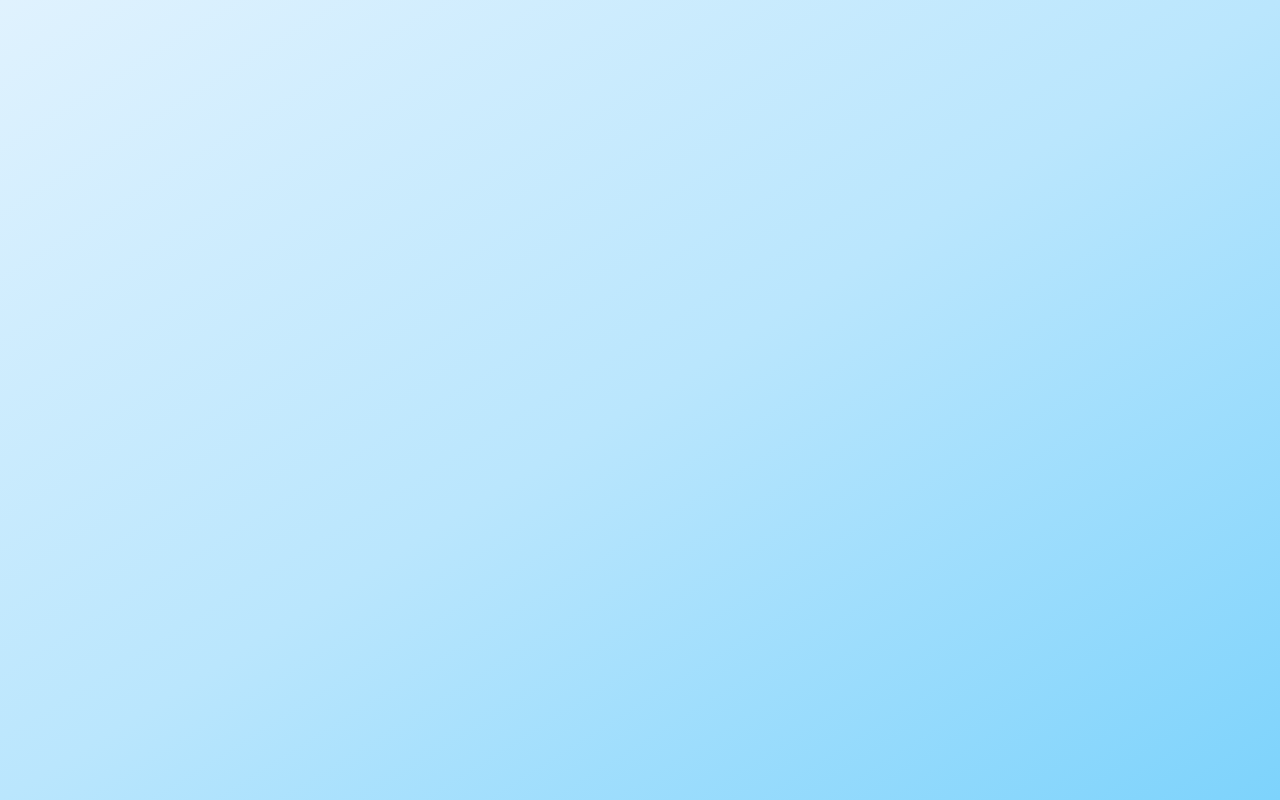
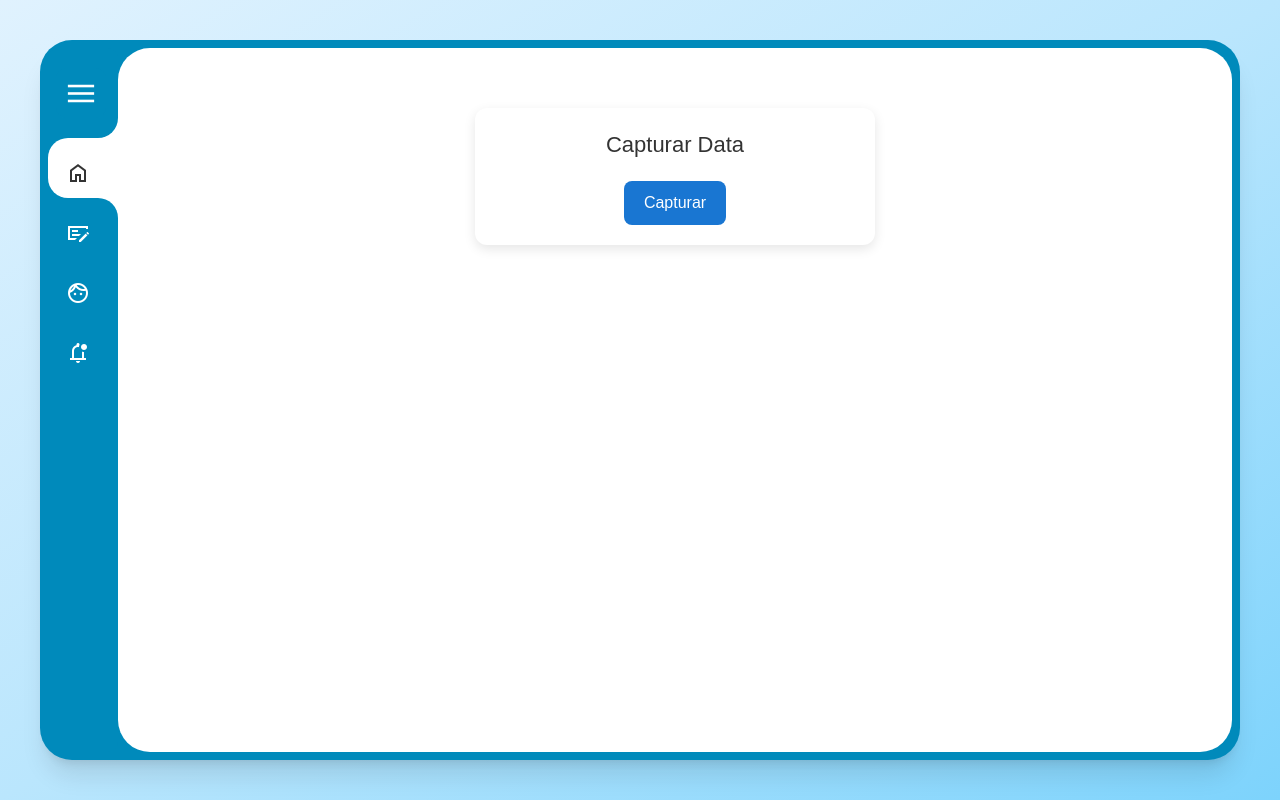
Before and after one commit to Johanlex20/AutoFac, an Angular app: page /admin/home in a window 1280 px wide. Before the commit this address led to /. Built offline with nearby package versions, Linux system fonts and the light colour scheme; a web font is replaced by a local one.

Commit message:
Modificaicon Rutas admin a modulo lazy y se arreglan los link del sidebar

```diff
--- a/src/app/app-routing.module.ts
+++ b/src/app/app-routing.module.ts
@@ -1,29 +1,16 @@
-import { Component, NgModule } from '@angular/core';
+import { NgModule } from '@angular/core';
 import { RouterModule, Routes } from '@angular/router';
-import { DashBoardComponent } from './dash-board/dash-board.component';
-import { HomeComponent } from './home/home.component';
-import { MessagesComponent } from './messages/messages.component';
-import { RegistrosComponent } from './registros/registros.component';
-import { UserComponent } from './user/user.component';
 
 const routes: Routes = [
-   {
+  {
     path: '',
-    redirectTo: 'dashboard/home',
+    redirectTo: 'admin/home',
     pathMatch: 'full'
   },
   {
-    path:'dashboard',
-    component: DashBoardComponent,
-    children:[
-      {path: 'home', component: HomeComponent},
-      {path: 'registros/list', component: RegistrosComponent},
-      {path: 'messages/list', component: MessagesComponent},
-      {path: 'usuarios/list', component: UserComponent},
-      {path: '', redirectTo: 'home', pathMatch: 'full'}//RUTA POR DEFECTO
-    ]
-  },
-
+    path: 'admin',
+    loadChildren: () => import('./admin/admin.module').then(m => m.AdminModule)
+  }
 ];
 
 @NgModule({
--- a/src/app/app.module.ts
+++ b/src/app/app.module.ts
@@ -1,23 +1,21 @@
 import { NgModule } from '@angular/core';
 import { BrowserModule } from '@angular/platform-browser';
+import { provideHttpClient } from '@angular/common/http';
 
 import { AppRoutingModule } from './app-routing.module';
 import { AppComponent } from './app.component';
-import { DashBoardComponent } from './dash-board/dash-board.component';
-import { provideHttpClient, withInterceptorsFromDi, withXhr } from '@angular/common/http';
-import { HomeComponent } from './home/home.component';
-import { MessagesComponent } from './messages/messages.component';
-import { RegistrosComponent } from './registros/registros.component';
-import { UserComponent } from './user/user.component';
 
-@NgModule({ declarations: [
-        AppComponent,
-        DashBoardComponent,
-        HomeComponent,
-        MessagesComponent,
-        RegistrosComponent,
-        UserComponent
-    ],
-    bootstrap: [AppComponent], imports: [BrowserModule,
-        AppRoutingModule], providers: [provideHttpClient(withXhr(), withInterceptorsFromDi())] })
+@NgModule({
+  declarations: [
+    AppComponent
+  ],
+  imports: [
+    BrowserModule,
+    AppRoutingModule,
+  ],
+  providers: [
+    provideHttpClient()
+  ],
+  bootstrap: [AppComponent]
+})
 export class AppModule { }
--- a/src/app/dash-board/dash-board.component.html
+++ b/src/app/dash-board/dash-board.component.html
@@ -11,7 +11,7 @@
             <li class="list" routerLinkActive="active" [routerLinkActiveOptions]="{ exact: true }">
                 <b></b>
                 <b></b>
-                <a [routerLink]="['/dashboard/home']">
+                <a [routerLink]="['/admin/home']">
                     <span class="material-symbols-outlined icon">home</span>
                     <span class="title">Home</span>
                 </a>
@@ -19,7 +19,7 @@
             <li class="list" routerLinkActive="active" [routerLinkActiveOptions]="{ exact: true }">
                 <b></b>
                 <b></b>
-                 <a [routerLink]="['/dashboard/registros/list']">
+                 <a [routerLink]="['/admin/registros/list']">
                     <span class="material-symbols-outlined icon"> checkbook </span>
                     <span class="title">Registros</span>
                 </a>
@@ -27,7 +27,7 @@
             <li class="list" routerLinkActive="active" [routerLinkActiveOptions]="{ exact: true }">
                 <b></b>
                 <b></b>
-                 <a [routerLink]="['/dashboard/usuarios/list']">
+                 <a [routerLink]="['/admin/usuarios/list']">
                     <span class="material-symbols-outlined icon">face </span>
                     <span class="title">Profile</span>
                 </a>
@@ -35,15 +35,16 @@
             <li class="list" routerLinkActive="active" [routerLinkActiveOptions]="{ exact: true }">
                 <b></b>
                 <b></b>
-                <a [routerLink]="['/dashboard/messages/list']" >
+                <a [routerLink]="['/admin/messages/list']" >
                     <span class="material-symbols-outlined icon"> notifications_unread </span>
                     <span class="title">Messages</span>
                 </a>
             </li>
+            <!--
             <li class="list" routerLinkActive="active" [routerLinkActiveOptions]="{ exact: true }">
                 <b></b>
                 <b></b>
-                <a [routerLink]="['/settings']" >
+                <a [routerLink]="['/admin/settings']" >
                   <span class="material-symbols-outlined icon"> settings </span>
                     <span class="title">Setting</span>
                 </a>
@@ -51,7 +52,7 @@
             <li class="list" routerLinkActive="active" [routerLinkActiveOptions]="{ exact: true }">
                 <b></b>
                 <b></b>
-                <a [routerLink]="['/help']" >
+                <a [routerLink]="['/admin/help']" >
                   <span class="material-symbols-outlined icon"> help </span>
                   <span class="title">Help</span>
                 </a>
@@ -59,7 +60,7 @@
             <li class="list" routerLinkActive="active" [routerLinkActiveOptions]="{ exact: true }">
                 <b></b>
                 <b></b>
-                <a [routerLink]="['/password']">
+                <a [routerLink]="['/admin/password']">
                     <span class="material-symbols-outlined icon"> key_vertical </span>
                     <span class="title">Password</span>
                 </a>
@@ -72,6 +73,7 @@
                     <span class="title">Sing Out</span>
                 </a>
             </li>
+        -->
       </ul>
     </div>
 
```
Also changed, not shown: src/app/admin/admin-routing.module.ts (added, +27 -0 lines), src/app/admin/admin.module.ts (added, +24 -0 lines).
